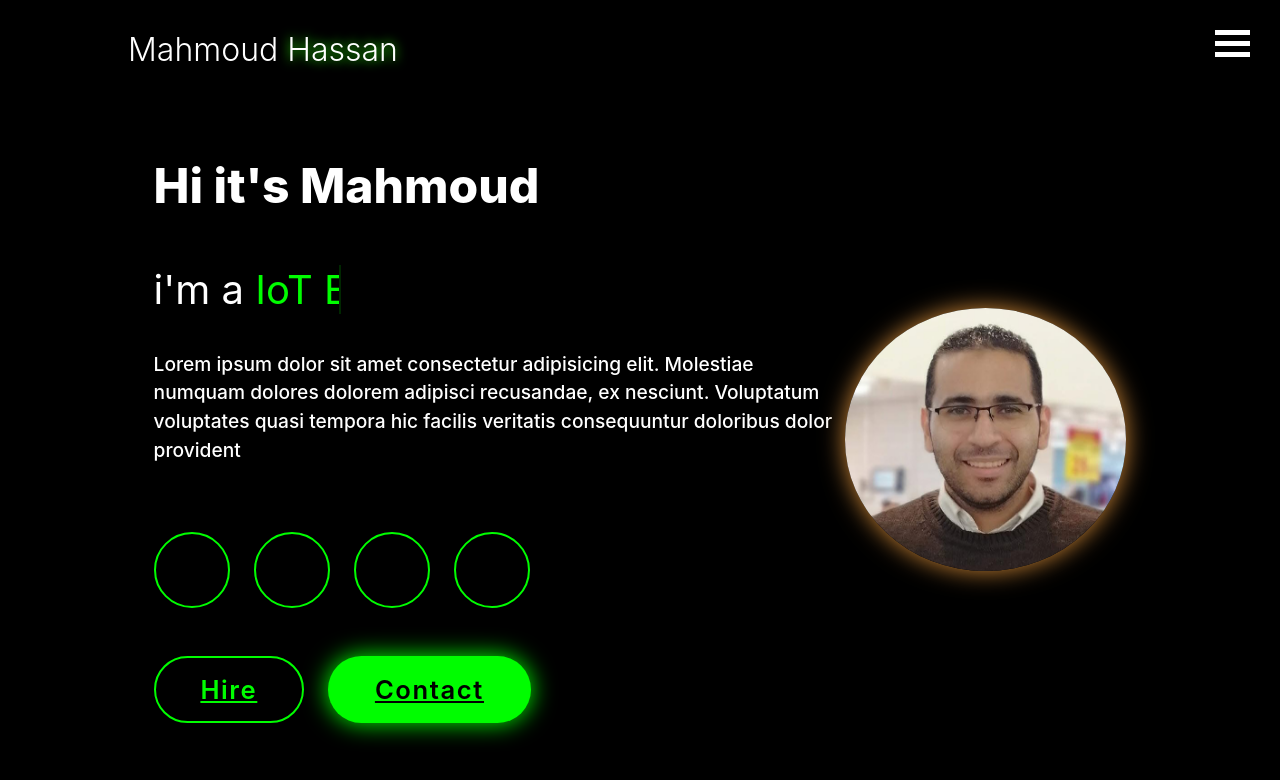
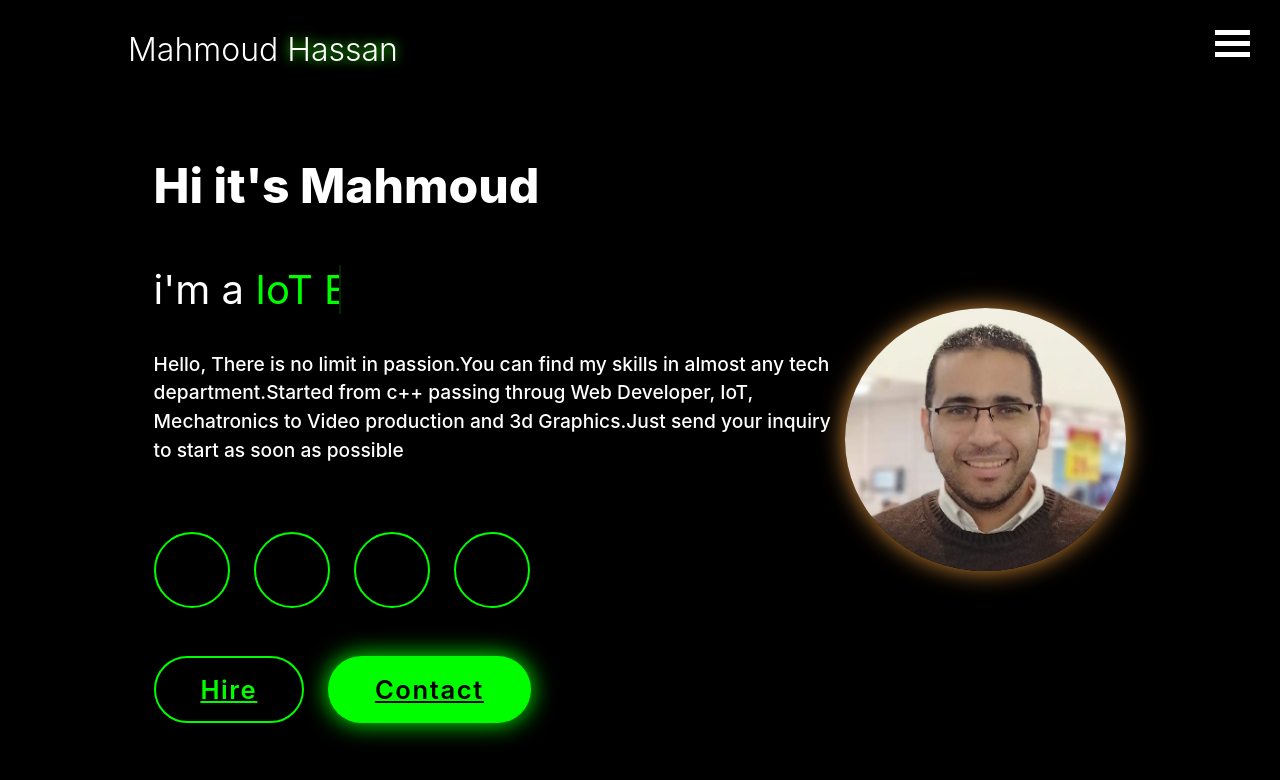
Before and after one commit to mahmoudhkassemeg/portfolio, a React (Create React App) app: page / in a window 1280 px wide. Shown: the top 780 px of the page. Built offline with nearby package versions, Linux system fonts and the light colour scheme.

Commit message:
new change

```diff
--- a/src/Components/Homeimg/Homeimg.js
+++ b/src/Components/Homeimg/Homeimg.js
@@ -12,10 +12,12 @@ function Homeimg() {
           i'm a <span></span>
         </h3>
         <p>
-          Lorem ipsum dolor sit amet consectetur adipisicing elit. Molestiae
-          numquam dolores dolorem adipisci recusandae, ex nesciunt. Voluptatum
-          voluptates quasi tempora hic facilis veritatis consequuntur doloribus
-          dolor provident
+        Hello,
+        There is no limit in passion.You can find my skills
+        in almost any tech department.Started from c++ passing
+        throug Web Developer, IoT, Mechatronics to Video production
+        and 3d Graphics.Just send your inquiry to start
+        as soon as possible
         </p>
 
         <div className="social-icons">
```
